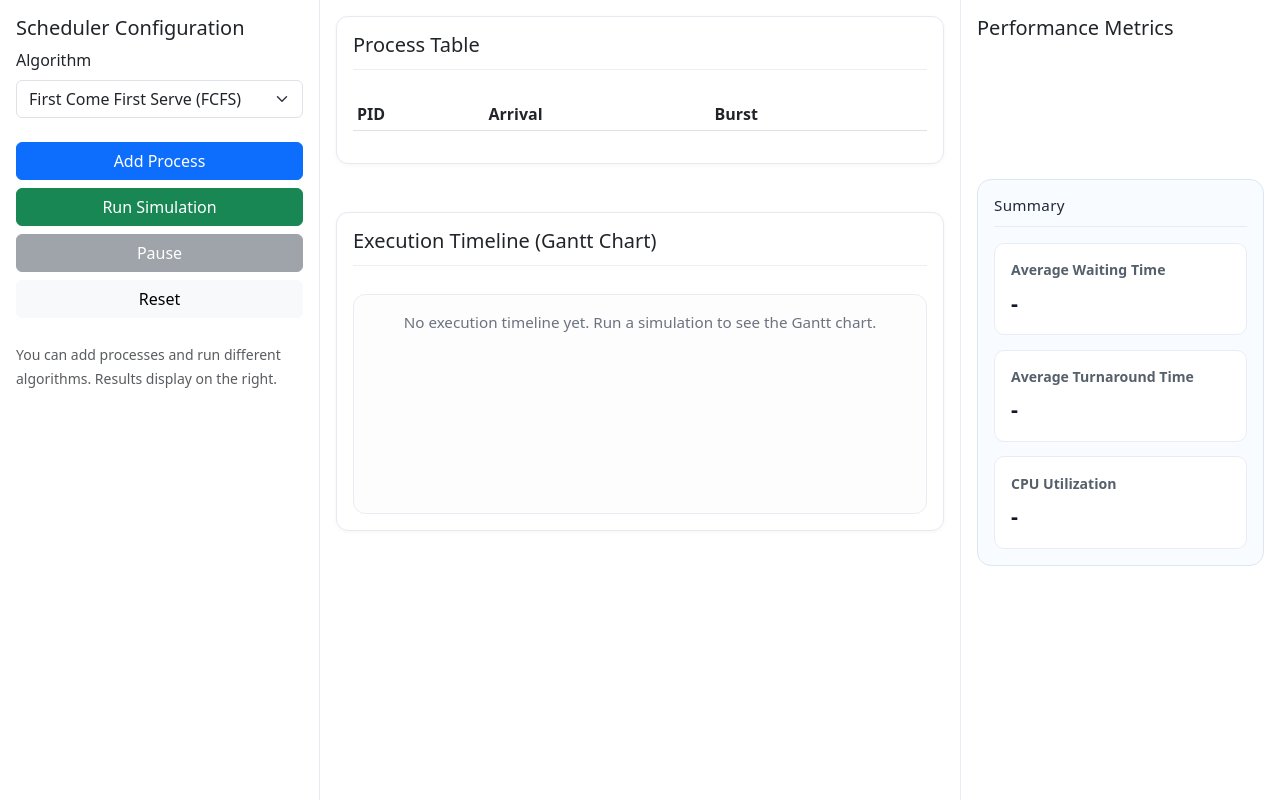
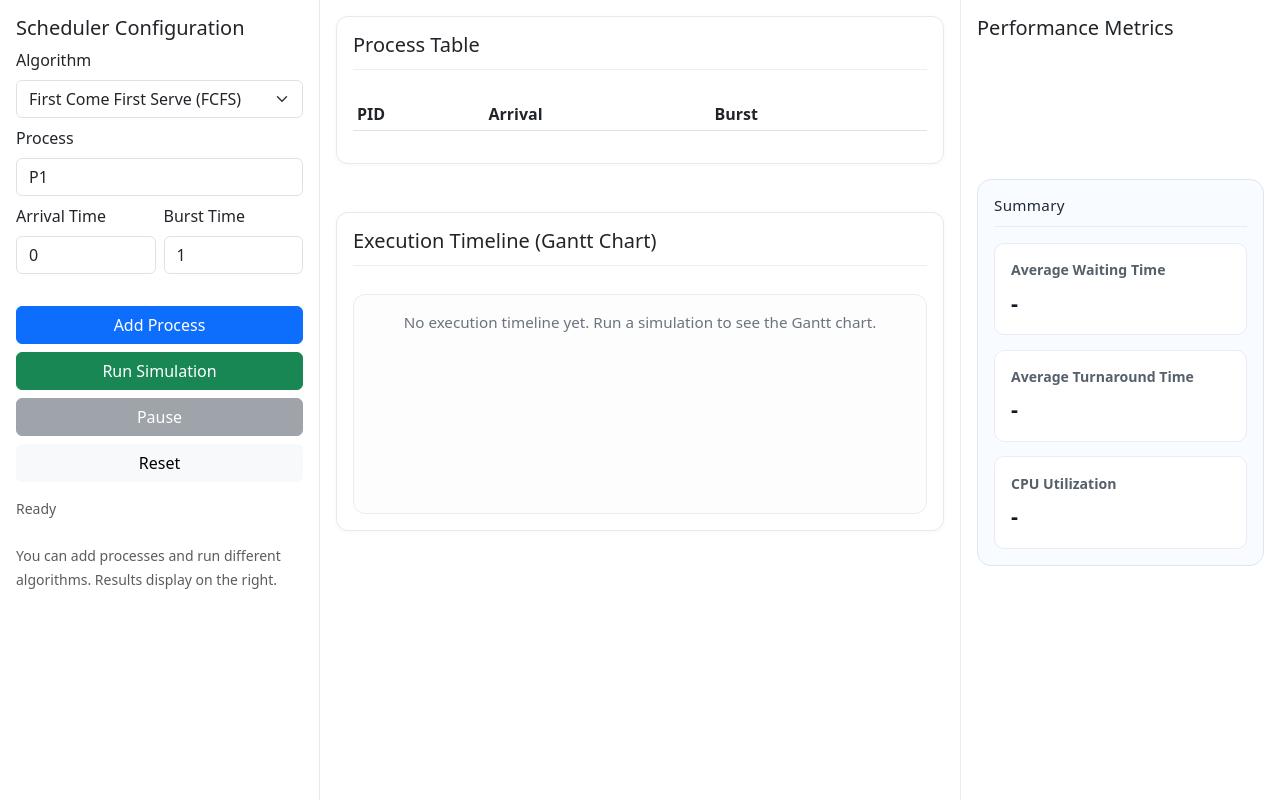
Before and after one commit to sokuntheary-chheng/OS-CPU-Scheduling-Team5, a Flask app: page / in a window 1280 px wide. Run offline with Flask 2, Linux system fonts and the light colour scheme; lists and menus that the app fills with data are empty.

Commit message:
arrival and burst time fix

```diff
--- a/static/js/app.js
+++ b/static/js/app.js
@@ -1,71 +1,173 @@
 // Minimal frontend glue: manage process list, call backend APIs, render gantt
 document.addEventListener('DOMContentLoaded', () => {
-  const procs = [];
+  let processes = [];
   const procTable = document.querySelector('#procTable tbody');
   const procTemplate = document.querySelector('#proc-row-template');
+  let nextPid = 1;
 
-  function renderTable() {
+  let isPlaying = false;
+  let simInterval = null;
+  let currentTime = 0;
+  let simulationEnd = 0;
+  let simulationGantt = [];
+  let simulationProcesses = [];
+  let simulationAverages = null;
+
+  function reindexProcessIds() {
+    processes.forEach((proc, index) => {
+      const nextPidValue = 'P' + (index + 1);
+      proc.pid = nextPidValue;
+      proc.id = nextPidValue;
+    });
+    nextPid = processes.length + 1;
+  }
+
+  function updateProcessTable() {
     procTable.innerHTML = '';
-    procs.forEach(p => {
+
+    if (processes.length === 0) {
+      const emptyRow = document.createElement('tr');
+      emptyRow.innerHTML = '<td colspan="4" class="text-center text-muted py-3">No processes added yet.</td>';
+      procTable.appendChild(emptyRow);
+      return;
+    }
+
+    processes.forEach(p => {
       const tr = procTemplate.content.cloneNode(true);
       tr.querySelector('.pid').textContent = p.pid;
       tr.querySelector('.arrival').textContent = p.arrival;
       tr.querySelector('.burst').textContent = p.burst;
       tr.querySelector('.remove').addEventListener('click', () => {
-        const idx = procs.findIndex(x => x.pid === p.pid);
-        if (idx >= 0) { procs.splice(idx,1); renderTable(); }
+        const idx = processes.indexOf(p);
+        if (idx >= 0) {
+          stopSimulation();
+          processes.splice(idx, 1);
+          reindexProcessIds();
+          simulationGantt = [];
+          simulationProcesses = [];
+          simulationAverages = null;
+          simulationEnd = 0;
+          currentTime = 0;
+          updateStatus('Ready');
+          updateProcessTable();
+        }
       });
       procTable.appendChild(tr);
     });
   }
 
-  document.getElementById('addProcBtn').addEventListener('click', () => {
-    const pid = prompt('Process ID (e.g. P1):', 'P' + (procs.length+1));
-    if (!pid) return;
-    const arrival = prompt('Arrival Time (>=0):', '0');
-    const burst = prompt('Burst Time (>=1):', '1');
-    procs.push({ pid, arrival: parseInt(arrival||0), burst: parseInt(burst||1) });
-    renderTable();
+  const processNameInput = document.getElementById('process-name');
+  const arrivalInput = document.getElementById('arrival-time');
+  const burstInput = document.getElementById('burst-time');
+
+  document.getElementById('add-process-btn').addEventListener('click', function() {
+    const arrival = parseInt(arrivalInput.value, 10);
+    const burst = parseInt(burstInput.value, 10);
+    const enteredName = processNameInput.value.trim();
+
+    if (arrivalInput.value.trim() === '' || isNaN(arrival) || arrival < 0) {
+      alert('Please enter a valid Arrival Time (0 or greater).');
+      return;
+    }
+    if (burstInput.value.trim() === '' || isNaN(burst) || burst <= 0) {
+      alert('Please enter a valid Burst Time (1 or greater).');
+      return;
+    }
+
+    const pid = enteredName || `P${nextPid}`;
+    const newProcess = {
+      pid: pid,
+      id: pid,
+      arrival: arrival,
+      burst: burst,
+      remaining: burst,
+      waiting: 0,
+      turnaround: 0
+    };
+
+    processes.push(newProcess);
+    nextPid += 1;
+    updateProcessTable();
+
+    processNameInput.value = '';
+    arrivalInput.value = 0;
+    burstInput.value = 1;
   });
 
-  document.getElementById('resetBtn').addEventListener('click', () => { procs.length = 0; renderTable(); clearGantt(); });
+  document.getElementById('resetBtn').addEventListener('click', () => {
+    stopSimulation();
+    processes.length = 0;
+    nextPid = 1;
+    currentTime = 0;
+    simulationEnd = 0;
+    simulationGantt = [];
+    simulationProcesses = [];
+    simulationAverages = null;
+    updateProcessTable();
+    clearGantt();
+    renderMetrics([], null);
+    updateStatus('Ready');
+  });
 
-  async function runSimulation() {
-    const algo = document.getElementById('algorithm').value;
-    const quantum = document.getElementById('quantum').value;
-    const q0 = document.getElementById('q0').value;
-    const q1 = document.getElementById('q1').value;
-
-    const resp = await fetch('/api/run', {
-      method: 'POST', headers: {'Content-Type':'application/json'},
-      body: JSON.stringify({ algorithm: algo, processes: procs, quantum, q0, q1 })
-    });
-    const data = await resp.json();
-    if (data.error) { alert('Error: ' + data.error); return; }
-    renderGantt(data.gantt);
-    renderMetrics(data.processes, data.averages);
+  function updateStatus(message) {
+    const status = document.getElementById('simStatus');
+    if (status) {
+      status.textContent = message;
+    }
   }
 
-  document.getElementById('runBtn').addEventListener('click', runSimulation);
+  function stopSimulation() {
+    if (simInterval !== null) {
+      clearInterval(simInterval);
+      simInterval = null;
+    }
 
-  function clearGantt() { document.getElementById('gantt').innerHTML = ''; }
+    isPlaying = false;
+    document.getElementById('runBtn').disabled = false;
+    document.getElementById('pauseBtn').disabled = true;
+  }
 
-  function renderGantt(gantt) {
-    const area = document.getElementById('gantt'); area.innerHTML = '';
-    if (!gantt || gantt.length === 0) { area.textContent = 'No execution.'; return; }
+  function setPlaying(active) {
+    isPlaying = active;
+    document.getElementById('runBtn').disabled = active;
+    document.getElementById('pauseBtn').disabled = !active;
+  }
+
+  function clearGantt() {
+    document.getElementById('gantt').innerHTML = '';
+  }
+
+  function renderGantt(gantt, uptoTime = null) {
+    const area = document.getElementById('gantt');
+    area.innerHTML = '';
+
+    if (!gantt || gantt.length === 0) {
+      area.textContent = 'No execution.';
+      return;
+    }
 
     const totalEnd = Math.max(...gantt.map(s => s[2]));
-    const scale = Math.max(400 / Math.max(totalEnd,1), 10); // px per time unit
+    const scale = Math.max(400 / Math.max(totalEnd, 1), 10);
+    let y = 10;
 
-    let y = 10;
     gantt.forEach(seg => {
       const [pid, start, end] = seg;
+      if (uptoTime !== null && start >= uptoTime) {
+        return;
+      }
+
+      const visibleStart = start;
+      const visibleEnd = uptoTime === null ? end : Math.min(end, uptoTime);
+      if (visibleEnd <= visibleStart) {
+        return;
+      }
+
       const div = document.createElement('div');
       div.className = 'gantt-bar color-' + pid;
-      div.style.left = (start * scale) + 'px';
-      div.style.width = ((end - start) * scale) + 'px';
+      div.style.left = (visibleStart * scale) + 'px';
+      div.style.width = ((visibleEnd - visibleStart) * scale) + 'px';
       div.style.top = y + 'px';
-      div.textContent = pid + ' (' + start + '-' + end + ')';
+      div.textContent = pid + ' (' + visibleStart + '-' + visibleEnd + ')';
       area.appendChild(div);
       y += 36;
     });
@@ -73,17 +175,140 @@ document.addEventListener('DOMContentLoaded', () => {
     area.style.height = (y + 20) + 'px';
   }
 
-  function renderMetrics(processes, averages) {
-    document.getElementById('avgWaiting').textContent = averages.avg_waiting.toFixed(2) + ' ms';
-    document.getElementById('avgTurnaround').textContent = averages.avg_turnaround.toFixed(2) + ' ms';
-    // CPU utilization: simple estimate
-    const totalBurst = processes.reduce((s,p) => s + p.burst, 0);
-    const totalTime = Math.max(...processes.map(p => p.finish)) || totalBurst || 1;
-    const util = Math.round((totalBurst / totalTime) * 100);
-    document.getElementById('cpuUtil').textContent = util + '%';
+  function computeBusyTime(gantt, uptoTime) {
+    if (!gantt || gantt.length === 0) {
+      return 0;
+    }
+    return gantt.reduce((sum, seg) => {
+      const [_, start, end] = seg;
+      if (start >= uptoTime) {
+        return sum;
+      }
+      return sum + Math.max(0, Math.min(end, uptoTime) - start);
+    }, 0);
   }
 
-});
+  function renderMetrics(processes, averages, uptoTime = null) {
+    const avgWaitingNode = document.getElementById('avgWaiting');
+    const avgTurnaroundNode = document.getElementById('avgTurnaround');
+    const cpuUtilNode = document.getElementById('cpuUtil');
+
+    if (!processes || processes.length === 0) {
+      avgWaitingNode.textContent = '-';
+      avgTurnaroundNode.textContent = '-';
+      cpuUtilNode.textContent = '-';
+      return;
+    }
+
+    if (uptoTime === null || (simulationEnd && uptoTime >= simulationEnd)) {
+      avgWaitingNode.textContent = averages ? averages.avg_waiting.toFixed(2) + ' ms' : '-';
+      avgTurnaroundNode.textContent = averages ? averages.avg_turnaround.toFixed(2) + ' ms' : '-';
+      const totalBurst = processes.reduce((s, p) => s + p.burst, 0);
+      const totalTime = Math.max(...processes.map(p => p.finish)) || totalBurst || 1;
+      const util = Math.round((totalBurst / totalTime) * 100);
+      cpuUtilNode.textContent = util + '%';
+      return;
+    }
+
+    const completed = processes.filter(p => p.finish <= uptoTime);
+    if (completed.length > 0) {
+      const avgWaiting = completed.reduce((sum, p) => sum + p.waiting, 0) / completed.length;
+      const avgTurnaround = completed.reduce((sum, p) => sum + p.turnaround, 0) / completed.length;
+      avgWaitingNode.textContent = avgWaiting.toFixed(2) + ' ms';
+      avgTurnaroundNode.textContent = avgTurnaround.toFixed(2) + ' ms';
+    } else {
+      avgWaitingNode.textContent = '-';
+      avgTurnaroundNode.textContent = '-';
+    }
+
+    const busyTime = computeBusyTime(simulationGantt, uptoTime);
+    const util = Math.round((busyTime / Math.max(uptoTime, 1)) * 100);
+    cpuUtilNode.textContent = util + '%';
+  }
+
+  async function fetchSimulationData() {
+    const algo = document.getElementById('algorithm').value;
+    const quantum = document.getElementById('quantum').value;
+    const q0 = document.getElementById('q0').value;
+    const q1 = document.getElementById('q1').value;
+
+    const payloadProcesses = processes.map(p => ({
+      pid: p.pid || p.id,
+      arrival: p.arrival,
+      burst: p.burst
+    }));
+
+    const resp = await fetch('/api/run', {
+      method: 'POST',
+      headers: {'Content-Type': 'application/json'},
+      body: JSON.stringify({ algorithm: algo, processes: payloadProcesses, quantum, q0, q1 })
+    });
+
+    const data = await resp.json();
+    if (data.error) {
+      alert('Error: ' + data.error);
+      return null;
+    }
+
+    return data;
+  }
+
+  async function startSimulation() {
+    if (isPlaying) {
+      return;
+    }
+
+    if (processes.length === 0) {
+      alert('Add at least one process before running the simulation.');
+      return;
+    }
+
+    processes.sort((a, b) => a.arrival - b.arrival || (a.pid || a.id).localeCompare(b.pid || b.id));
+    updateProcessTable();
+
+    if (simulationGantt.length === 0 || currentTime >= simulationEnd) {
+      updateStatus('Loading simulation...');
+      const data = await fetchSimulationData();
+      if (!data) {
+        updateStatus('Ready');
+        return;
+      }
+      simulationGantt = data.gantt;
+      simulationProcesses = data.processes;
+      simulationAverages = data.averages;
+      simulationEnd = simulationGantt.length ? Math.max(...simulationGantt.map(entry => entry[2])) : 0;
+      currentTime = 0;
+      clearGantt();
+      renderMetrics(simulationProcesses, simulationAverages, 0);
+    }
+
+    setPlaying(true);
+    updateStatus('Running...');
+    simInterval = setInterval(() => {
+      currentTime += 1;
+      renderGantt(simulationGantt, currentTime);
+      renderMetrics(simulationProcesses, simulationAverages, currentTime);
+      updateStatus('Simulation time: ' + currentTime);
+
+      if (currentTime >= simulationEnd) {
+        stopSimulation();
+        renderGantt(simulationGantt, simulationEnd);
+        renderMetrics(simulationProcesses, simulationAverages, simulationEnd);
+        updateStatus('Completed at t=' + simulationEnd);
+      }
+    }, 600);
+  }
+
+  function pauseSimulation() {
+    if (!isPlaying) {
+      return;
+    }
+    stopSimulation();
+    updateStatus('Paused at t=' + currentTime);
+  }
+
+  document.getElementById('runBtn').addEventListener('click', startSimulation);
+  document.getElementById('pauseBtn').addEventListener('click', pauseSimulation);
 
   const algoSelect = document.getElementById('algorithm');
   const quantumGroup = document.getElementById('quantum-group');
@@ -104,5 +329,16 @@ document.addEventListener('DOMContentLoaded', () => {
     }
   }
 
-  algoSelect.addEventListener('change', updateQuantumVisibility);
+  algoSelect.addEventListener('change', () => {
+    stopSimulation();
+    simulationGantt = [];
+    simulationProcesses = [];
+    simulationAverages = null;
+    simulationEnd = 0;
+    currentTime = 0;
+    updateStatus('Ready');
+    updateQuantumVisibility();
+  });
   updateQuantumVisibility();
+  updateStatus('Ready');
+});
--- a/templates/index.html
+++ b/templates/index.html
@@ -23,25 +23,43 @@
               <option value="MLFQ">Multilevel Feedback Queue (MLFQ)</option>
             </select>
           </div>
-          <div class="mb-2" id="quantum-group">
-            <label class="form-label">Quantum Time</label>
+          <div class="mb-2">
+            <label for="process-name" class="form-label">Process</label>
+            <input id="process-name" type="text" class="form-control" value="P1" placeholder="Enter process name">
+          </div>
+          <div class="row gx-2 mb-2">
+            <div class="col-6">
+              <label for="arrival-time" class="form-label">Arrival Time</label>
+              <input id="arrival-time" type="number" class="form-control" value="0" min="0">
+            </div>
+            <div class="col-6">
+              <label for="burst-time" class="form-label">Burst Time</label>
+              <input id="burst-time" type="number" class="form-control" value="1" min="1">
+            </div>
+          </div>
+          <div class="mb-2" id="quantum-group" style="display:none;">
+            <label for="quantum" class="form-label">Quantum Time</label>
             <input id="quantum" type="number" class="form-control" value="2" min="1">
           </div>
-          <div class="mb-2" id="q0-group">
-            <label class="form-label">Q0 (MLFQ)</label>
-            <input id="q0" type="number" class="form-control" value="2" min="1">
-          </div>
-          <div class="mb-2" id="q1-group">
-            <label class="form-label">Q1 (MLFQ)</label>
-            <input id="q1" type="number" class="form-control" value="4" min="1">
+          <div class="row gx-2 mb-2">
+            <div class="col-6" id="q0-group" style="display:none;">
+              <label for="q0" class="form-label">Q0 (MLFQ)</label>
+              <input id="q0" type="number" class="form-control" value="2" min="1">
+            </div>
+            <div class="col-6" id="q1-group" style="display:none;">
+              <label for="q1" class="form-label">Q1 (MLFQ)</label>
+              <input id="q1" type="number" class="form-control" value="4" min="1">
+            </div>
           </div>
 
           <div class="d-grid gap-2 mt-3">
-            <button id="addProcBtn" class="btn btn-primary">Add Process</button>
+            <button id="add-process-btn" type="button" class="btn btn-primary">Add Process</button>
             <button id="runBtn" class="btn btn-success">Run Simulation</button>
             <button id="pauseBtn" class="btn btn-secondary" disabled>Pause</button>
             <button id="resetBtn" class="btn btn-light">Reset</button>
           </div>
+
+          <div id="simStatus" class="mt-3 text-muted small">Ready</div>
 
           <div class="mt-4">
             <small class="text-muted">You can add processes and run different algorithms. Results display on the right.</small>
```
